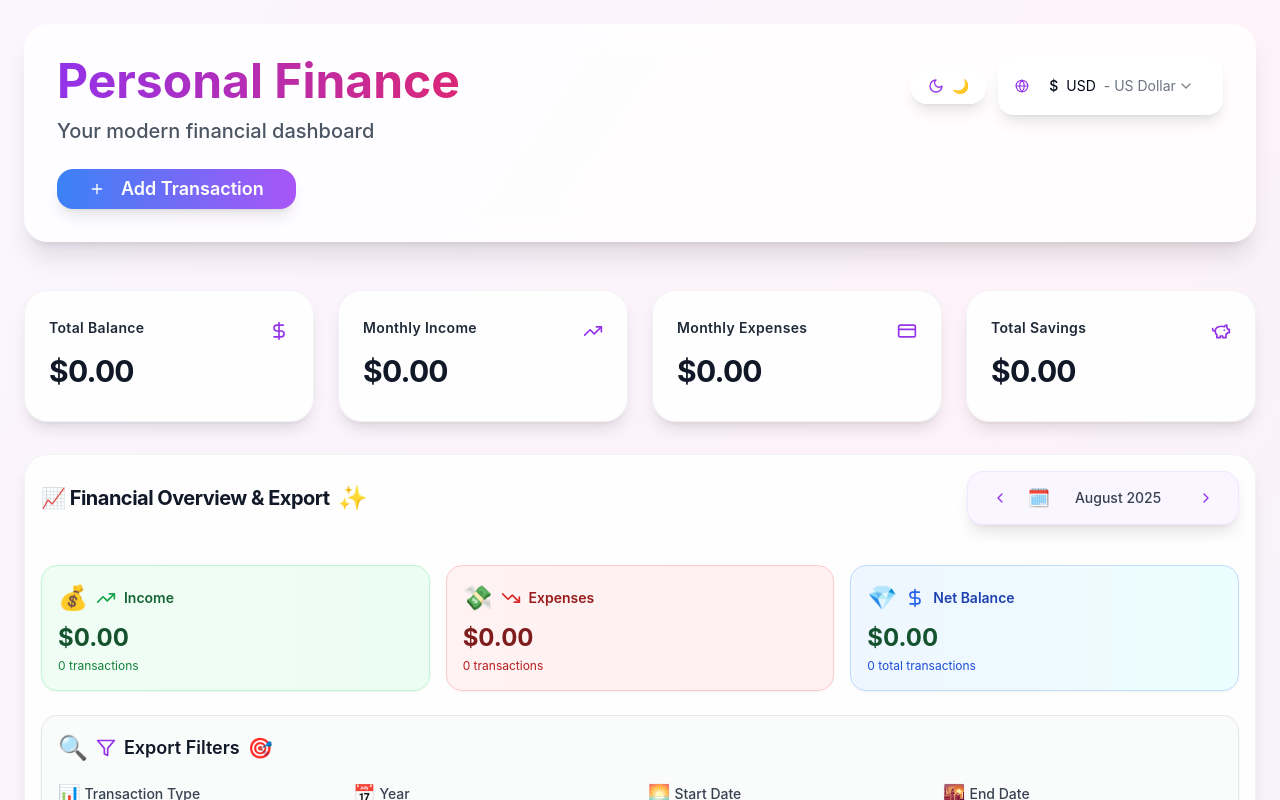
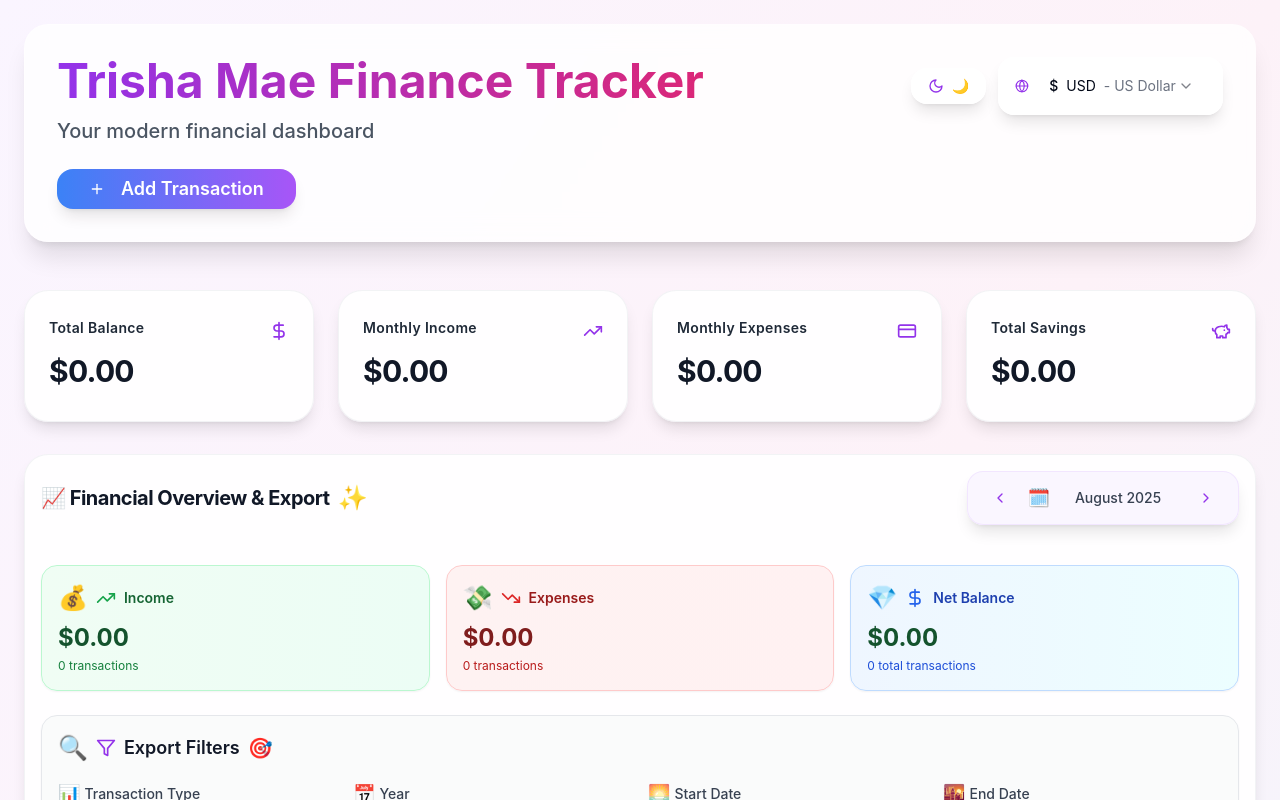
Before and after one commit to ishamiranda/Finance-Tracker-Trisha, a React (Vite) app: page / in a window 1280 px wide. Shown: the top 800 px of the page. Built offline with nearby package versions, Linux system fonts and the light colour scheme.

Commit message:
[dyad] Changed title from "Personal Finance" to "Trisha Mae Finance Tracker" - wrote 1 file(s)

```diff
--- a/src/pages/Index.tsx
+++ b/src/pages/Index.tsx
@@ -96,7 +96,7 @@ const Index = () => {
           <div className="flex justify-between items-start mb-6">
             <div className="text-left">
               <h1 className="text-5xl font-bold bg-gradient-to-r from-purple-600 to-pink-600 dark:from-purple-400 dark:to-pink-400 bg-clip-text text-transparent mb-3">
-                Personal Finance
+                Trisha Mae Finance Tracker
               </h1>
               <p className="text-xl text-gray-600 dark:text-gray-300 font-medium">
                 Your modern financial dashboard
```
